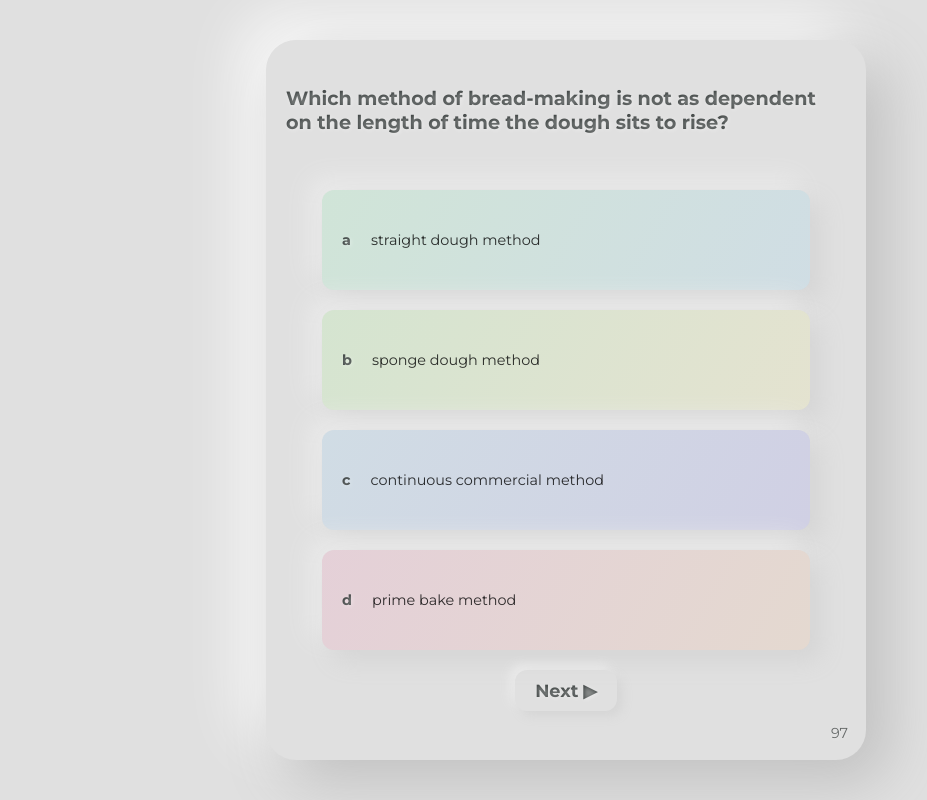
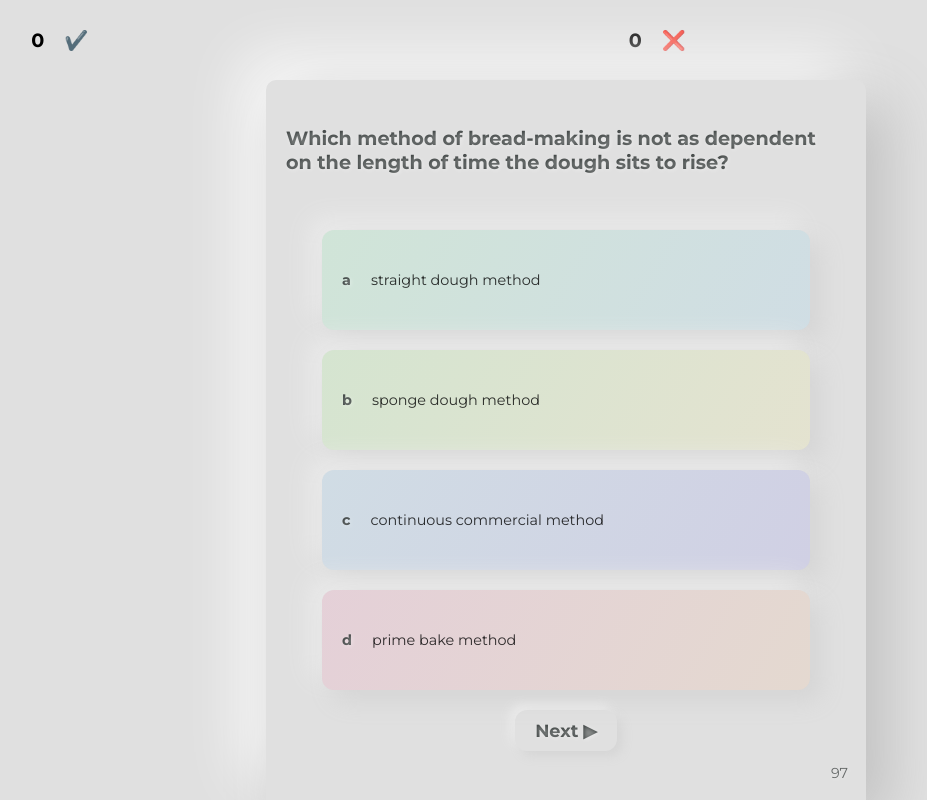
Before and after one commit to yaomon/nutrivia, a plain HTML site: page index.html in a window 1280 px wide. Shown: the whole page, without its empty margins (74-1001 px from the left). Drawn offline with nearby package versions, Linux system fonts and the light colour scheme; files whose address does not match are found by name.

Commit message:
[NT]Add stat tracking

```diff
--- a/index.html
+++ b/index.html
@@ -23,6 +23,16 @@
     </head>
 
     <body>
+        <div class="stats">
+            <div class="stat-cont">
+                <div class="correct-num">0</div>
+                ✔️
+            </div>
+            <div class="stat-cont">
+                <div class="incorrect-num">0</div>
+                ❌
+            </div>
+        </div>
         <div class="container">
             <div class="question-num inset-text">00</div>
             <p class="question inset-text"></p>
--- a/scripts/script.js
+++ b/scripts/script.js
@@ -31,6 +31,10 @@
         if (guess !== curr_ques.correct_answer) {
             // Incorrect
             $(this).addClass("incorrect");
+            $(".incorrect-num").text(parseInt($(".incorrect-num").text()) + 1);
+        } else {
+            // Correct
+            $(".correct-num").text(parseInt($(".correct-num").text()) + 1);
         }
         // Add correct answer
         switch (curr_ques.correct_answer) {
--- a/styles/style.css
+++ b/styles/style.css
@@ -1,8 +1,9 @@
 body {
     display: flex;
+    flex-direction: column;
     background-color: #e0e0e0;
     align-items: center;
-    justify-content: center;
+    justify-content: space-between;
 }
 
 html, body {
@@ -13,6 +14,28 @@ html, body {
     font-family: 'Montserrat', sans-serif;
 }
 
+.stats {
+    display: flex;
+    box-sizing: border-box;
+    width: 100%;
+    height: 10vh;
+    font-weight: bold;
+    font-size: 1.2em;
+    align-items: center;
+    justify-content: space-evenly;
+}
+
+.stat-cont {
+    display: flex;
+    box-sizing: border-box;
+    width: 40%;
+}
+
+.correct-num, .incorrect-num {
+    padding: 0px 20px;
+    text-align: right;
+}
+
 .container {
     position: relative;
     display: flex;
@@ -21,13 +44,10 @@ html, body {
     padding: 10px 20px;
     max-width: 600px;
     max-height: 800px;
-    width: 90vw;
+    width: 100vw;
     height: 90vh;
-    border-radius: 30px;
-    -webkit-border-radius: 30px;
-    -moz-border-radius: 30px;
-    -ms-border-radius: 30px;
-    -o-border-radius: 30px;
+    border-top-left-radius: 10px;
+    border-top-right-radius: 10px;
     background: #e0e0e0;
     box-shadow:  20px 20px 60px #bebebe,                -20px -20px 60px #ffffff;
     color: rgba(0, 0, 0, 0.8);
```
